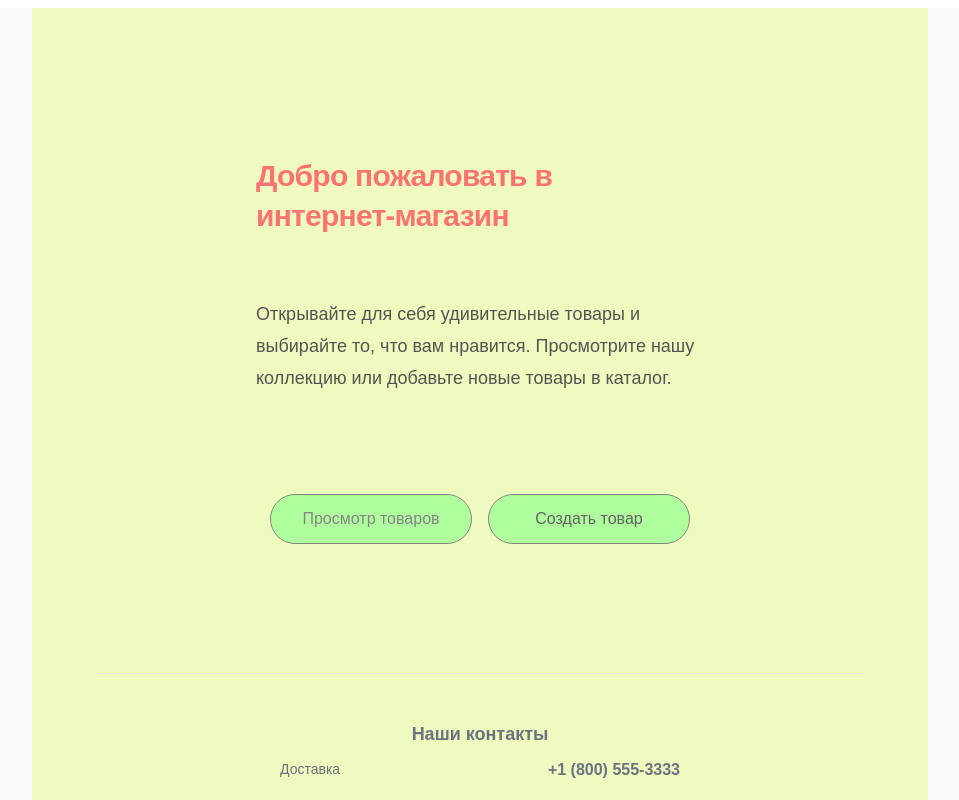
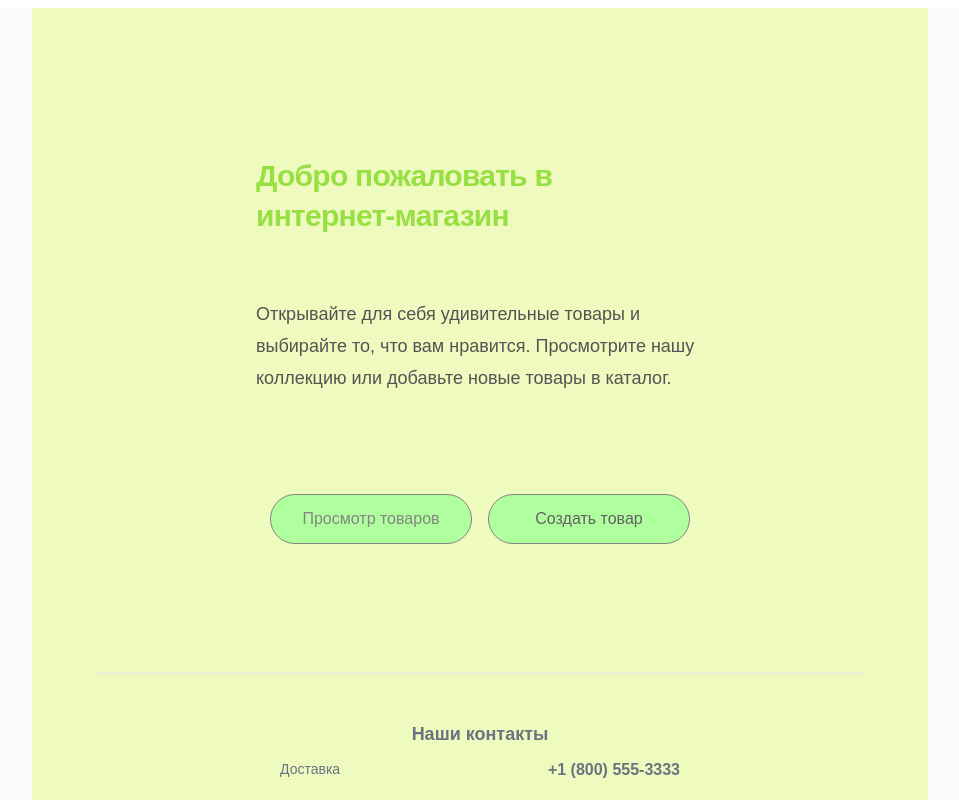
Before and after one commit to Alex135135/ecosistems, a Next.js app: page / in a window 1280 px wide. Shown: the top 800 px of the page, without its empty margins (160-1119 px from the left). Built offline with nearby package versions, Linux system fonts and the light colour scheme.

Commit message:
added changes

```diff
--- a/src/app/page.module.css
+++ b/src/app/page.module.css
@@ -33,7 +33,7 @@
     font-weight: 600;
     line-height: 2.5rem;
     letter-spacing: -0.025em;
-    color: var(--text-primary, rgb(253, 114, 114));
+    color: var(--text-primary, rgb(150, 224, 65));
 }
 
 .description {
```
